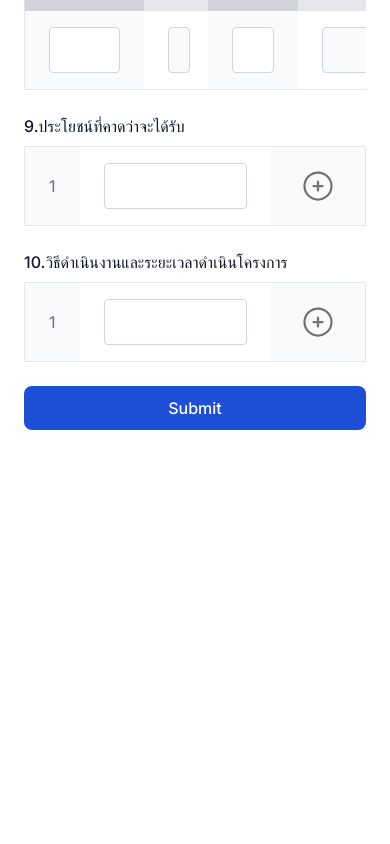
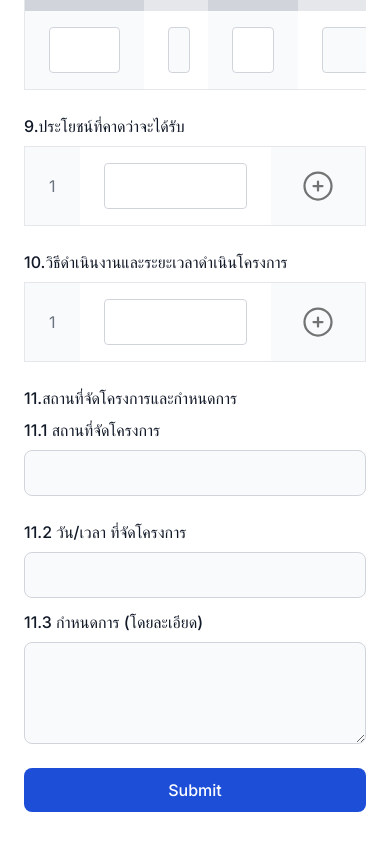
Before and after one commit to heart569522/sat-project-nextjs, a Next.js app: page /dashboard/test in a window 390 px wide. Shown: the part 3572-4416 px from the top of the page. Before the commit the page ends 4034 px from the top, so only its background shows below. Built offline with nearby package versions, Linux system fonts and the light colour scheme; a web font is replaced by a local one.

Commit message:
form no.11

```diff
--- a/app/components/form/pn01-form.tsx
+++ b/app/components/form/pn01-form.tsx
@@ -44,7 +44,7 @@ export default function PN01Form() {
     const addOperationDurationRow = () => {
         setOperationDurationRows((prevRows) => [
             ...prevRows,
-            { id: prevRows.length + 1, operation_duration: ''}
+            { id: prevRows.length + 1, operation_duration: '' }
         ])
     }
 
@@ -1084,6 +1084,59 @@ export default function PN01Form() {
 
             </div>
 
+            <h3 className="mb-2 block text-base font-medium text-gray-900 ">
+                11.สถานที่จัดโครงการและกำหนดการ
+            </h3>
+            <div className="mb-6">
+                <div className="grid gap-6 mb-3 md:grid-cols-2">
+                    <div>
+                        <label
+                            htmlFor="project_location"
+                            className="mb-2 block text-base font-medium text-gray-900"
+                        >
+                            11.1 สถานที่จัดโครงการ
+                        </label>
+                        <input
+                            type="text"
+                            id="project_location"
+                            className="block w-full rounded-lg border border-gray-300 bg-gray-50 p-2.5 text-base text-gray-900 focus:border-blue-500 focus:ring-blue-500"
+                            placeholder=""
+                            required
+                        />
+                    </div>
+                    <div>
+                        <label
+                            htmlFor="project_datetime"
+                            className="mb-2 block text-base font-medium text-gray-900"
+                        >
+                            11.2 วัน/เวลา ที่จัดโครงการ
+                        </label>
+                        <input
+                            type="text"
+                            id="project_datetime"
+                            className="block w-full rounded-lg border border-gray-300 bg-gray-50 p-2.5 text-base text-gray-900 focus:border-blue-500 focus:ring-blue-500"
+                            placeholder=""
+                            required
+                        />
+                    </div>
+                </div>
+                <div className="grid gap-6 md:grid-cols-1">
+                    <div>
+                        <label
+                            htmlFor="countries"
+                            className="mb-2 block text-base font-medium text-gray-900"
+                        >
+                            11.3 กำหนดการ (โดยละเอียด)
+                        </label>
+                        <textarea
+                            id="message"
+                            rows={4}
+                            className="block w-full rounded-lg border border-gray-300 bg-gray-50 p-2.5 text-sm text-gray-900 focus:border-blue-500 focus:ring-blue-500"
+                            placeholder=""
+                        ></textarea>
+                    </div>
+                </div>
+            </div>
 
             <button
                 type="submit"
```
